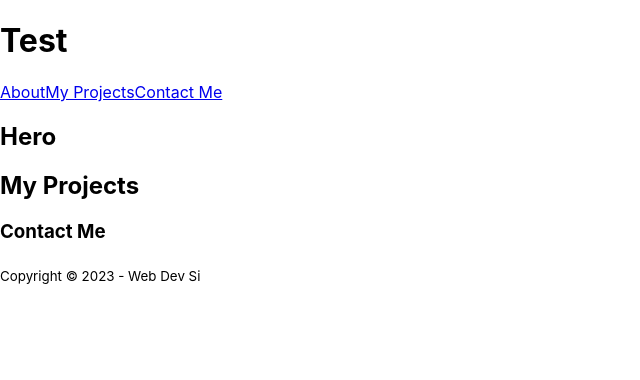
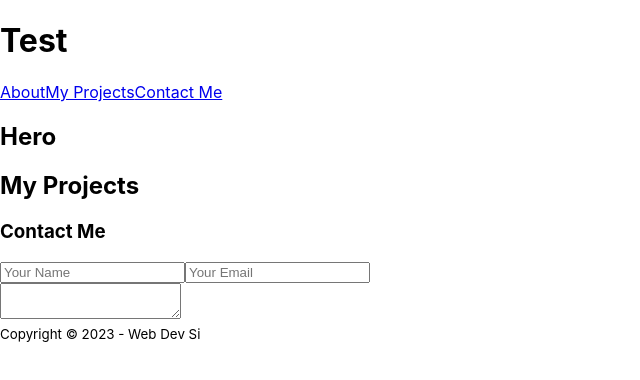
Before and after one commit to WebDevSiDotCom/myreactportfolio, a React (Create React App) app: page / in a window 1280 px wide. Shown: the top 380 px of the page, without its empty margins (0-640 px from the left). Built offline with nearby package versions, Linux system fonts and the light colour scheme.

Commit message:
Remove Navbar, other changes
Removed the Navbar, began creating a contact form, and added first few pieces of CSS

```diff
--- a/src/App.js
+++ b/src/App.js
@@ -5,6 +5,7 @@ import Hero from './components/Hero';
 import Footer from './components/Footer';
 import Main from './components/Main';
 import Contact from './components/Contact';
+// import Navbar from './components/Navbar';
 
 function App() {
   return (
--- a/src/components/Contact.js
+++ b/src/components/Contact.js
@@ -5,7 +5,11 @@ function Contact() {
     return (
         <div className="contact">
             <h3>Contact Me</h3>
-
+            <form>
+                <input type="text" placeholder="Your Name"></input>
+                <input type="email" placeholder="Your Email"></input>
+                <textarea></textarea>
+            </form>
         </div>
     )
 }
--- a/src/styles.css
+++ b/src/styles.css
@@ -1,13 +1,7 @@
-/* Hero Segment */
-
-.hero--section {
-    background-color: black;
+*, *::before, *::after {
+    box-sizing: border-box;
 }
 
-.hero--p {
-    font-size: 7rem;
-    text-align: center;
-    margin: 0;
-    color: whitesmoke;
-    line-height: 0;
-  }
+textarea {
+    display: block;
+}
```
Also changed, not shown: src/components/Navbar.js (added, +29 -0 lines).
